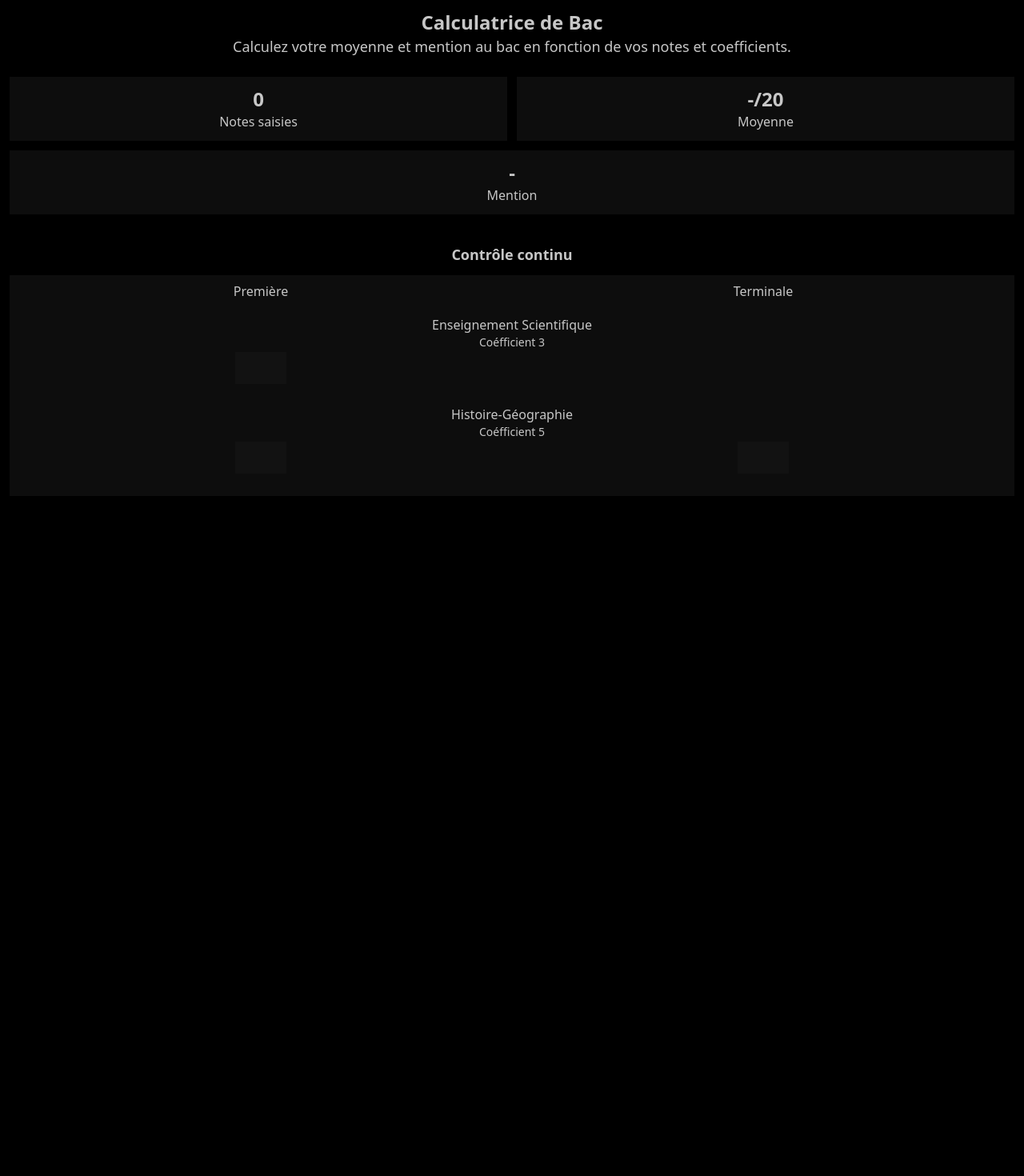
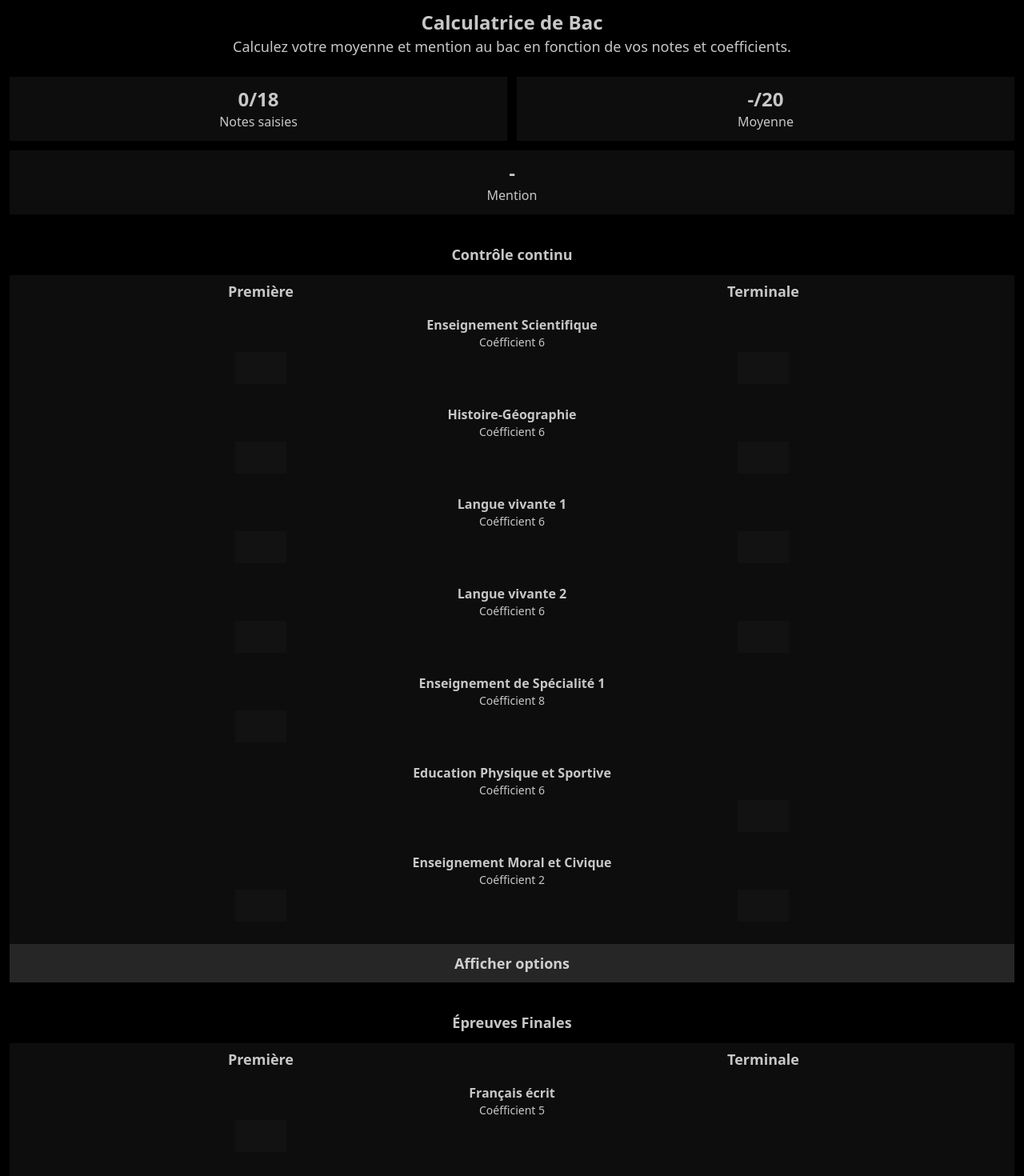
Before and after one commit to gwerneckp/calculateur_bac, a SvelteKit app: page / in a window 1280 px wide. Shown: the top 1470 px of the page at 80% size. Before the commit the page ends 800 px from the top, so only its background shows below. Built offline with nearby package versions, Linux system fonts and the light colour scheme.

Commit message:
Functionnal generale

```diff
--- a/src/routes/+page.svelte
+++ b/src/routes/+page.svelte
@@ -12,7 +12,12 @@
 		FR_ECRIT = 'Français écrit',
 		FR_ORAL = 'Français oral',
 		PHILOSOPHIE = 'Philosophie',
-		ORAL = 'Grand oral'
+		ORAL = 'Grand oral',
+
+		OPTION1 = 'Enseignement optionnel 1',
+		OPTION2 = 'Enseignement optionnel 2',
+		ANTIQUITE1 = "Langues et cultures de l'Antiquité 1",
+		ANTIQUITE2 = "Langues et cultures de l'Antiquité 2"
 	}
 
 	enum Mentions {
@@ -26,40 +31,156 @@
 	}
 
 	type Note = {
+		matiere: Matiere;
 		// number = note assignée
 		// null = note non assignée
 		// false = pas de note cette année
 		note_premiere: number | null | false;
 		note_terminale: number | null | false;
 		coefficient: number;
-		matiere: Matiere;
 	};
 
 	const hasPremiere = (note: Note) => note.note_premiere !== false;
 	const hasTerminale = (note: Note) => note.note_terminale !== false;
 
-	let controle_continu: Note[] = [
+	type Notes = {
+		continu: Note[];
+		optionnelles: Note[];
+		epreuves: Note[];
+	};
+
+	const generale: Notes = {
+		continu: [
 			{
+				matiere: Matiere.ES,
+				note_premiere: null,
+				note_terminale: null,
+				coefficient: 6
+			},
+			{
+				matiere: Matiere.HG,
+				note_premiere: null,
+				note_terminale: null,
+				coefficient: 6
+			},
+			{
+				matiere: Matiere.LV1,
+				note_premiere: null,
+				note_terminale: null,
+				coefficient: 6
+			},
+			{
+				matiere: Matiere.LV2,
+				note_premiere: null,
+				note_terminale: null,
+				coefficient: 6
+			},
+			{
+				matiere: Matiere.SPE1,
 				note_premiere: null,
 				note_terminale: false,
-			coefficient: 3,
-			matiere: Matiere.ES
+				coefficient: 8
 			},
 			{
+				matiere: Matiere.EPS,
+				note_premiere: false,
+				note_terminale: null,
+				coefficient: 6
+			},
+			{
+				matiere: Matiere.EMC,
 				note_premiere: null,
 				note_terminale: null,
+				coefficient: 2
+			}
+		],
+		optionnelles: [
+			{
+				matiere: Matiere.OPTION1,
+				note_premiere: null,
+				note_terminale: null,
+				coefficient: 4
+			},
+			{
+				matiere: Matiere.OPTION2,
+				note_premiere: false,
+				note_terminale: null,
+				coefficient: 2
+			},
+			{
+				matiere: Matiere.ANTIQUITE1,
+				note_premiere: null,
+				note_terminale: null,
+				coefficient: 4
+			},
+			{
+				matiere: Matiere.ANTIQUITE2,
+				note_premiere: null,
+				note_terminale: null,
+				coefficient: 4
+			}
+		],
+		epreuves: [
+			{
+				matiere: Matiere.FR_ECRIT,
+				note_premiere: null,
+				note_terminale: false,
+				coefficient: 5
+			},
+			{
+				matiere: Matiere.FR_ORAL,
+				note_premiere: null,
+				note_terminale: false,
+				coefficient: 5
+			},
+			{
+				matiere: Matiere.PHILOSOPHIE,
+				note_premiere: false,
+				note_terminale: null,
+				coefficient: 8
+			},
+			{
+				matiere: Matiere.ORAL,
+				note_premiere: false,
+				note_terminale: null,
+				coefficient: 10
+			},
+			{
+				matiere: Matiere.SPE2,
+				note_premiere: false,
+				note_terminale: null,
+				coefficient: 16
+			},
+			{
+				matiere: Matiere.SPE3,
+				note_premiere: false,
+				note_terminale: null,
+				coefficient: 16
+			}
+		]
+	};
 
-			coefficient: 5,
-			matiere: Matiere.HG
+	let notes = generale;
+
+	const getAllNotes = (notes: Notes): Note[] => {
+		let allNotes: Note[] = [];
+
+		allNotes = allNotes.concat(notes.continu);
+		// itterate over notes.optionnelles and add them to allNotes a note is assigned
+		for (const note of notes.optionnelles) {
+			if (note.note_premiere || note.note_terminale) {
+				allNotes.push(note);
 			}
-	];
+		}
 
-	$: notes_saisies = getNotesSaisies(controle_continu);
-	$: moyenne = getMoyenne(controle_continu);
-	$: mention = getMention(moyenne);
+		allNotes = allNotes.concat(notes.epreuves);
 
-	const getNotesSaisies = (notes: Note[]): number => {
+		return allNotes;
+	};
+
+	const getNotesSaisies = (notes: Note[]): [number, number] => {
 		let notesSaisies = 0;
+		let totalNotes = 0;
 
 		for (const note of notes) {
 			if (note.note_premiere) {
@@ -68,10 +189,19 @@
 			if (note.note_terminale) {
 				notesSaisies++;
 			}
+
+			if (hasPremiere(note)) {
+				totalNotes++;
 			}
 
-		return notesSaisies;
+			if (hasTerminale(note)) {
+				totalNotes++;
+			}
+		}
+
+		return [notesSaisies, totalNotes];
 	};
+
 	const getMoyenne = (notes: Note[]): number | '-' => {
 		let totalCoefficient = 0;
 		let sumProduct = 0;
@@ -105,8 +235,16 @@
 		if (moyenne < 18) return Mentions.TRES_BIEN;
 		return Mentions.FELICITATIONS;
 	};
+
+	let showOptions = false;
+
+	$: notes_saisies = getNotesSaisies(getAllNotes(notes));
+	$: moyenne = getMoyenne(getAllNotes(notes));
+	$: mention = getMention(moyenne);
 </script>
 
+<div class="flex justify-center">
+	<div class="container">
 		<div class="text-center p-3">
 			<h1 class="text-2xl font-bold">Calculatrice de Bac</h1>
 			<p class="text-lg font-medium">
@@ -114,10 +252,10 @@
 			</p>
 		</div>
 
-<div class="p-3">
+		<div class="bg-black p-3 sticky top-0">
 			<div class="flex gap-3">
 				<div class="bg-base-200 w-full h-20 text-center flex-col flex justify-center">
-			<h1 class="text-2xl font-bold">{notes_saisies}</h1>
+					<h1 class="text-2xl font-bold">{notes_saisies[0]}/{notes_saisies[1]}</h1>
 					<p>Notes saisies</p>
 				</div>
 				<div class="bg-base-200 w-full h-20 text-center flex-col flex justify-center">
@@ -135,30 +273,131 @@
 		<div class="p-3" />
 		<h1 class="text-center text-lg font-semibold">Contrôle continu</h1>
 		<div class="p-3">
-	<div class="flex bg-base-300">
-		<div class="w-full h-10 bg-base-200 font-medium flex-col flex justify-center text-center">
+			<div class="flex bg-base-200">
+				<div class="w-full h-10 font-bold text-lg flex-col flex justify-center text-center">
 					Première
 				</div>
-		<div class="w-full h-10 bg-base-200 font-medium flex-col flex justify-center text-center">
+				<div class="w-full h-10 font-bold text-lg flex-col flex justify-center text-center">
 					Terminale
 				</div>
 			</div>
 			<div class="bg-base-200 pt-3">
-		{#each controle_continu as note}
-			<div class="w-full h-10 bg-base-200 flex-col flex justify-center text-center">
-				<p>{note.matiere}</p>
+				{#each notes.continu as note}
+					<div class="w-full h-10 flex-col flex justify-center text-center">
+						<p class="font-semibold">{note.matiere}</p>
 						<p class="text-sm">Coéfficient {note.coefficient}</p>
 					</div>
 
 					<div class="flex h-10 my-1">
 						<div class="w-full flex justify-center">
 							{#if hasPremiere(note)}
-						<input type="number" bind:value={note.note_premiere} class="w-16 h-full text-center" />
+								<input
+									type="number"
+									bind:value={note.note_premiere}
+									class="w-16 h-full text-center"
+								/>
 							{/if}
 						</div>
 						<div class="w-full flex justify-center">
 							{#if hasTerminale(note)}
-						<input type="number" bind:value={note.note_terminale} class="w-16 h-full text-center" />
+								<input
+									type="number"
+									bind:value={note.note_terminale}
+									class="w-16 h-full text-center"
+								/>
+							{/if}
+						</div>
+					</div>
+
+					<div class="p-3" />
+				{/each}
+
+				{#if !showOptions}
+					<!-- <div class="flex justify-center">
+				<div class="form-control w-1/2">
+					<label class="label cursor-pointer">
+						<span class="label-text">Afficher Options</span>
+						<input type="checkbox" bind:value={showOptions} class="checkbox" />
+					</label>
+				</div>
+			</div> -->
+					<button
+						class="w-full btn normal-case text-lg btn-neutral"
+						on:click={() => (showOptions = true)}>Afficher options</button
+					>
+				{/if}
+
+				{#if showOptions}
+					<div class="bg-base-300 pt-6">
+						{#each notes.optionnelles as note}
+							<div class="w-full h-10 flex-col flex justify-center text-center">
+								<p class="font-semibold">{note.matiere}</p>
+								<p class="text-sm">Coéfficient {note.coefficient}</p>
+							</div>
+
+							<div class="flex h-10 my-1">
+								<div class="w-full flex justify-center">
+									{#if hasPremiere(note)}
+										<input
+											type="number"
+											bind:value={note.note_premiere}
+											class="w-16 h-full text-center"
+										/>
+									{/if}
+								</div>
+								<div class="w-full flex justify-center">
+									{#if hasTerminale(note)}
+										<input
+											type="number"
+											bind:value={note.note_terminale}
+											class="w-16 h-full text-center"
+										/>
+									{/if}
+								</div>
+							</div>
+
+							<div class="p-3" />
+						{/each}
+					</div>
+				{/if}
+			</div>
+		</div>
+
+		<div class="p-3" />
+		<h1 class="text-center text-lg font-semibold">Épreuves Finales</h1>
+		<div class="p-3">
+			<div class="flex bg-base-200">
+				<div class="w-full h-10 font-bold text-lg flex-col flex justify-center text-center">
+					Première
+				</div>
+				<div class="w-full h-10 font-bold text-lg flex-col flex justify-center text-center">
+					Terminale
+				</div>
+			</div>
+			<div class="bg-base-200 pt-3">
+				{#each notes.epreuves as note}
+					<div class="w-full h-10 flex-col flex justify-center text-center">
+						<p class="font-semibold">{note.matiere}</p>
+						<p class="text-sm">Coéfficient {note.coefficient}</p>
+					</div>
+
+					<div class="flex h-10 my-1">
+						<div class="w-full flex justify-center">
+							{#if hasPremiere(note)}
+								<input
+									type="number"
+									bind:value={note.note_premiere}
+									class="w-16 h-full text-center"
+								/>
+							{/if}
+						</div>
+						<div class="w-full flex justify-center">
+							{#if hasTerminale(note)}
+								<input
+									type="number"
+									bind:value={note.note_terminale}
+									class="w-16 h-full text-center"
+								/>
 							{/if}
 						</div>
 					</div>
@@ -167,3 +406,5 @@
 				{/each}
 			</div>
 		</div>
+	</div>
+</div>
```
Lines whose indentation alone changed are shown as unchanged.
